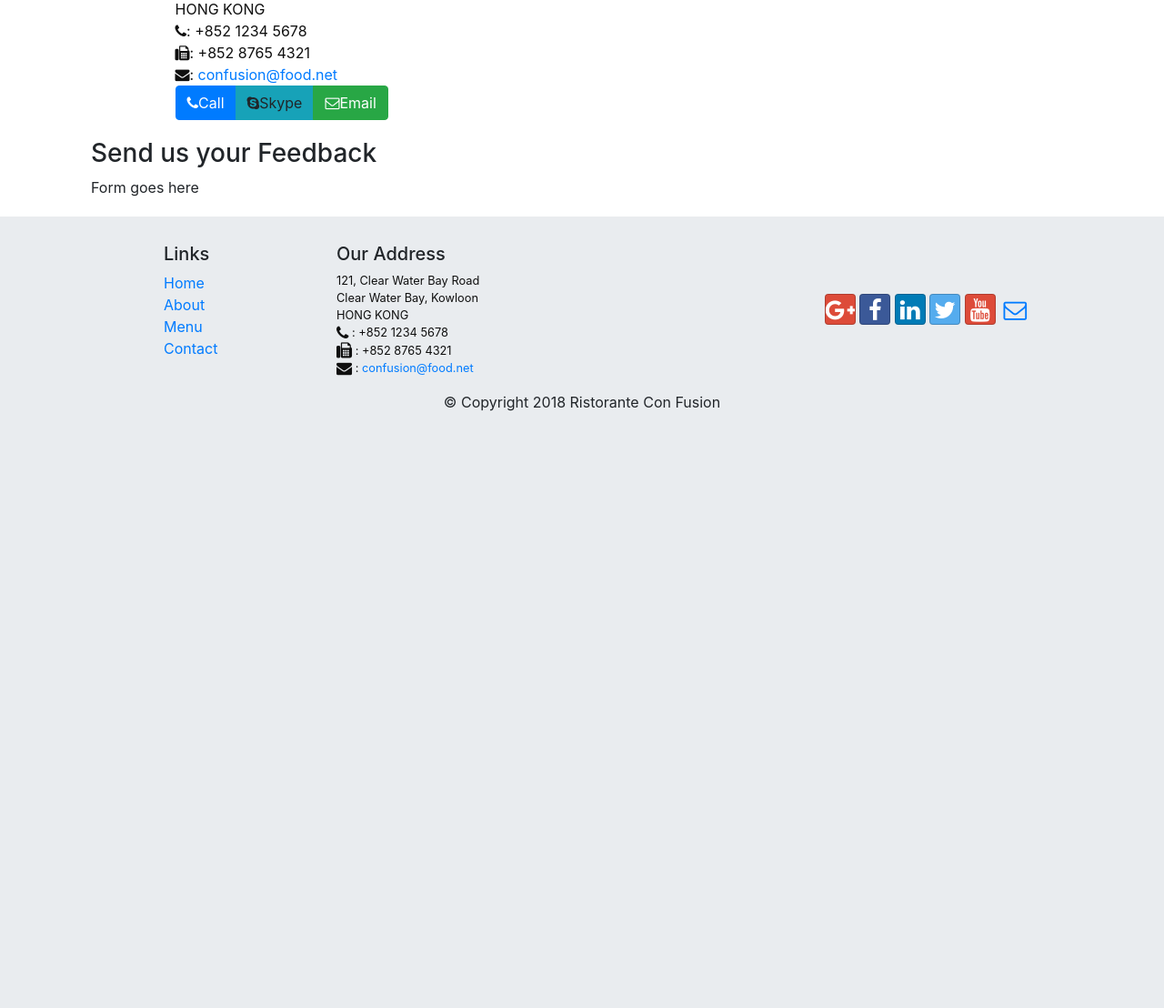
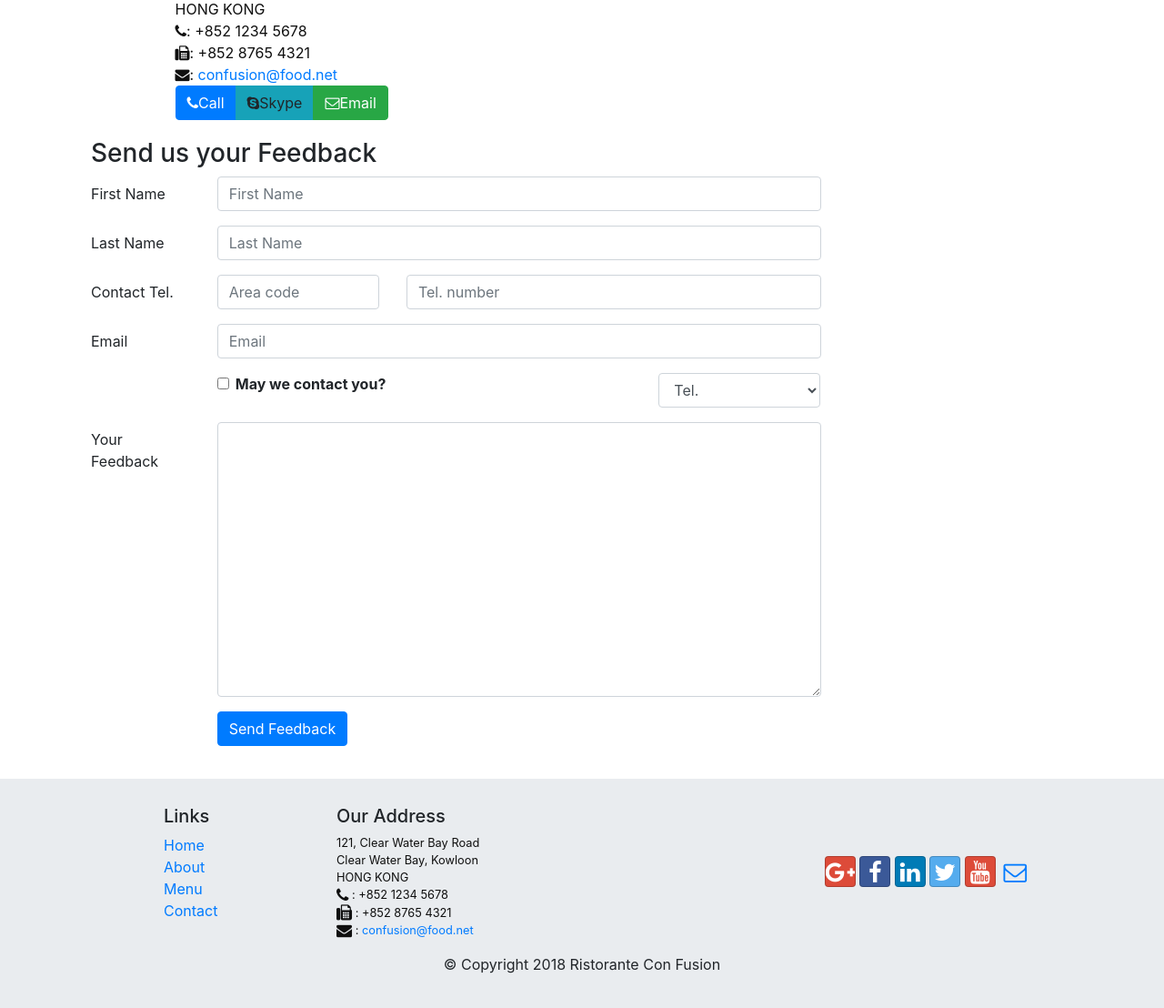
Before and after one commit to hflag/bootstrap_django, a Django app: page /contact/ in a window 1280 px wide. Shown: the part 544-1652 px from the top of the page at 91% size. Before the commit the page ends 996 px from the top, so only its background shows below. Run offline with Django 3.2, Linux system fonts and the light colour scheme; some libraries are stand-ins or nearby versions.

Commit message:
'在contactus.html中添加了一个form'

```diff
--- a/myapp/templates/myapp/contactus.html
+++ b/myapp/templates/myapp/contactus.html
@@ -107,7 +107,62 @@
               <h3>Send us your Feedback</h3>
            </div>
             <div class="col-12 col-md-9">
-                Form goes here
+                <form>
+                    <div class="form-group row">
+                        <label for="firstname" class="col-md-2 col-form-label">First Name</label>
+                        <div class="col-md-10">
+                            <input type="text" class="form-control" id="firstname" name="firstname" placeholder="First Name">
+                        </div>
+                    </div>
+                    <div class="form-group row">
+                        <label for="lastname" class="col-md-2 col-form-label">Last Name</label>
+                        <div class="col-md-10">
+                            <input type="text" class="form-control" id="lastname" name="lastname" placeholder="Last Name">
+                        </div>
+                    </div>
+                    <div class="form-group row">
+                        <label for="telnum" class="col-12 col-md-2 col-form-label">Contact Tel.</label>
+                        <div class="col-5 col-md-3">
+                            <input type="tel" class="form-control" id="areacode" name="areacode" placeholder="Area code">
+                        </div>
+                        <div class="col-7 col-md-7">
+                            <input type="tel" class="form-control" id="telnum" name="telnum" placeholder="Tel. number">
+                        </div>
+                    </div>
+                    <div class="form-group row">
+                        <label for="emailid" class="col-md-2 col-form-label">Email</label>
+                        <div class="col-md-10">
+                            <input type="email" class="form-control" id="emailid" name="emailid" placeholder="Email">
+                        </div>
+                    </div>
+                    <div class="form-group row">
+                        <div class="col-md-6 offset-md-2">
+                            <div class="form-check">
+                                <input type="checkbox" class="form-check-input" name="approve" id="approve" value="">
+                                <label class="form-check-label" for="approve">
+                                    <strong>May we contact you?</strong>
+                                </label>
+                            </div>
+                        </div>
+                        <div class="col-md-3 offset-md-1">
+                            <select class="form-control">
+                                <option>Tel.</option>
+                                <option>Email</option>
+                            </select>
+                        </div>
+                    </div>
+                    <div class="form-group row">
+                        <label for="feedback" class="col-md-2 col-form-label">Your Feedback</label>
+                        <div class="col-md-10">
+                            <textarea class="form-control" id="feedback" name="feedback" rows="12"></textarea>
+                        </div>
+                    </div>
+                    <div class="form-group row">
+                        <div class="offset-md-2 col-md-10">
+                            <button type="submit" class="btn btn-primary">Send Feedback</button>
+                        </div>
+                    </div>
+                </form>
             </div>
              <div class="col-12 col-md">
             </div>
```
Also changed, not shown: readme.MD, screen_shots/FireShot Capture 003 - Ristorante Con Fusion_ About Us - http___localhost_8000_contact_.png (added).
